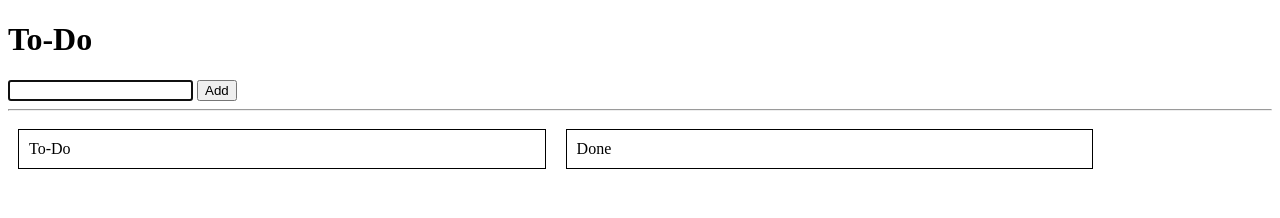
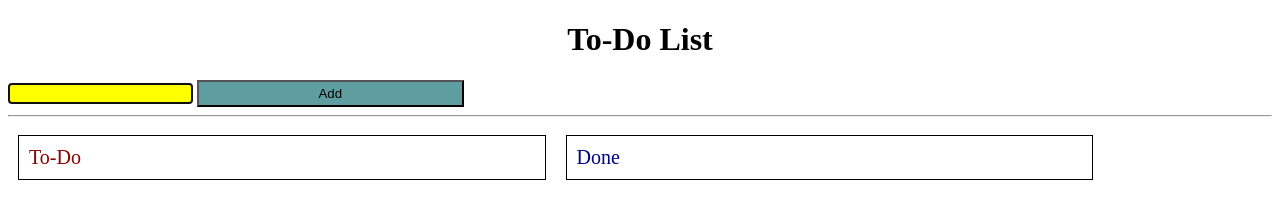
Before and after one commit to dannyhickey/JavaScriptToDoList, a plain HTML site: page index.html in a window 1280 px wide. Drawn offline with Linux system fonts and the light colour scheme.

Commit message:
Updating the stylesheet small changes in html and js file

```diff
--- a/index.html
+++ b/index.html
@@ -8,8 +8,8 @@
 
 <body>
 <div id="container">
-    <h1>To-Do</h1>
-    <input type="text" id="input"/>
+    <h1>To-Do List</h1>
+    <input type="text" id="input" maxlength="35"/>
     <button id="btn">Add</button>
 
     <hr/>
--- a/list.js
+++ b/list.js
@@ -12,6 +12,7 @@
         todo: document.getElementById('todo'),
         done: document.getElementById('done')
     };
+    console.log(input);
 
     /**
      * @param {string} str
@@ -29,6 +30,8 @@
 
         element.appendChild(checkbox);
         element.appendChild(label);
+
+       // checkbox.getElementById('input').style.size = "20oem";
 
         return element;
     };
--- a/style.css
+++ b/style.css
@@ -1,3 +1,9 @@
+h1
+{
+    font-family: "Bookman Old Style";
+    text-align: center;
+}
+
 ul
 {
     list-style: none;
@@ -7,5 +13,31 @@ ul
     float: left;
     border: 1px solid black;
     background: none;
+}
 
+
+#todo
+{
+    color: darkred;
+    font-family: "Bookman Old Style";
+    font-size: 20px;
 }
+
+#done
+{
+    color: darkblue;
+    font-family: "Bookman Old Style";
+    font-size: 20px;
+}
+
+#btn
+{
+    width: 20em;
+    height: 2em;
+    background-color: cadetblue;
+}
+
+input
+{
+    background: yellow;
+}
```
